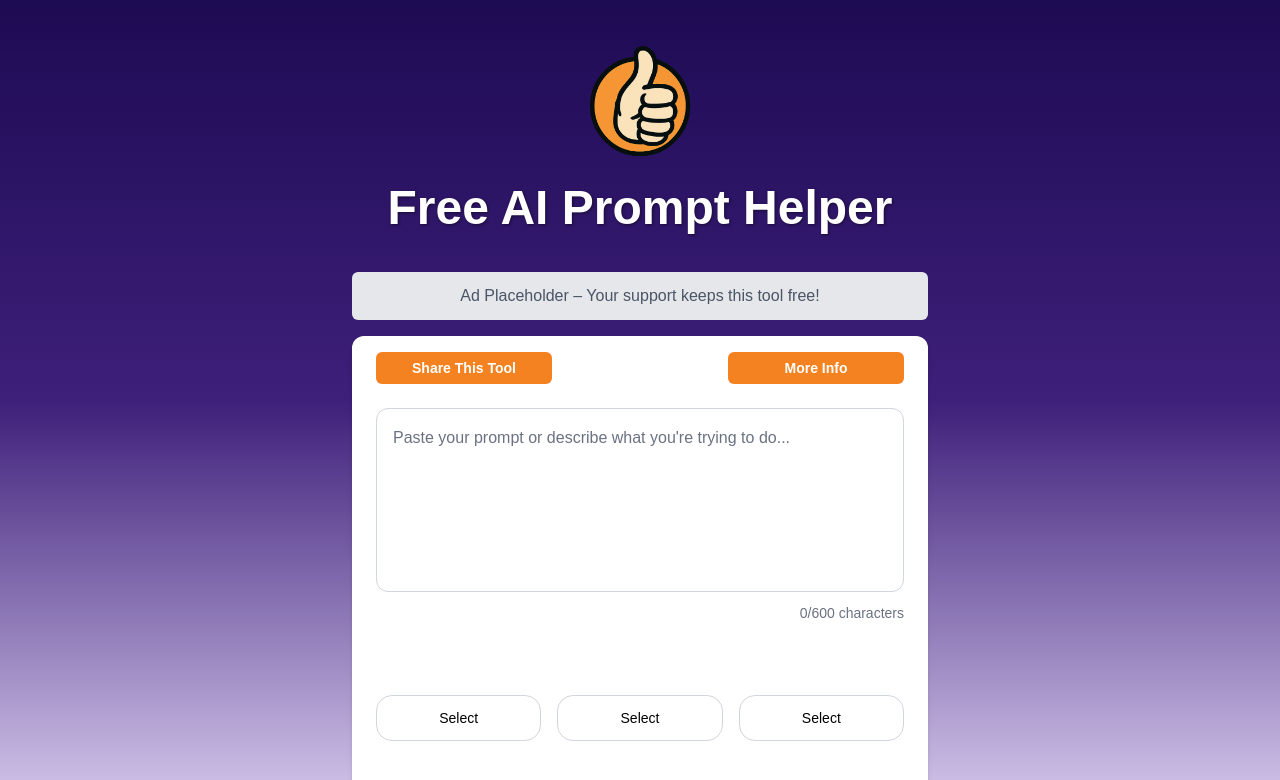
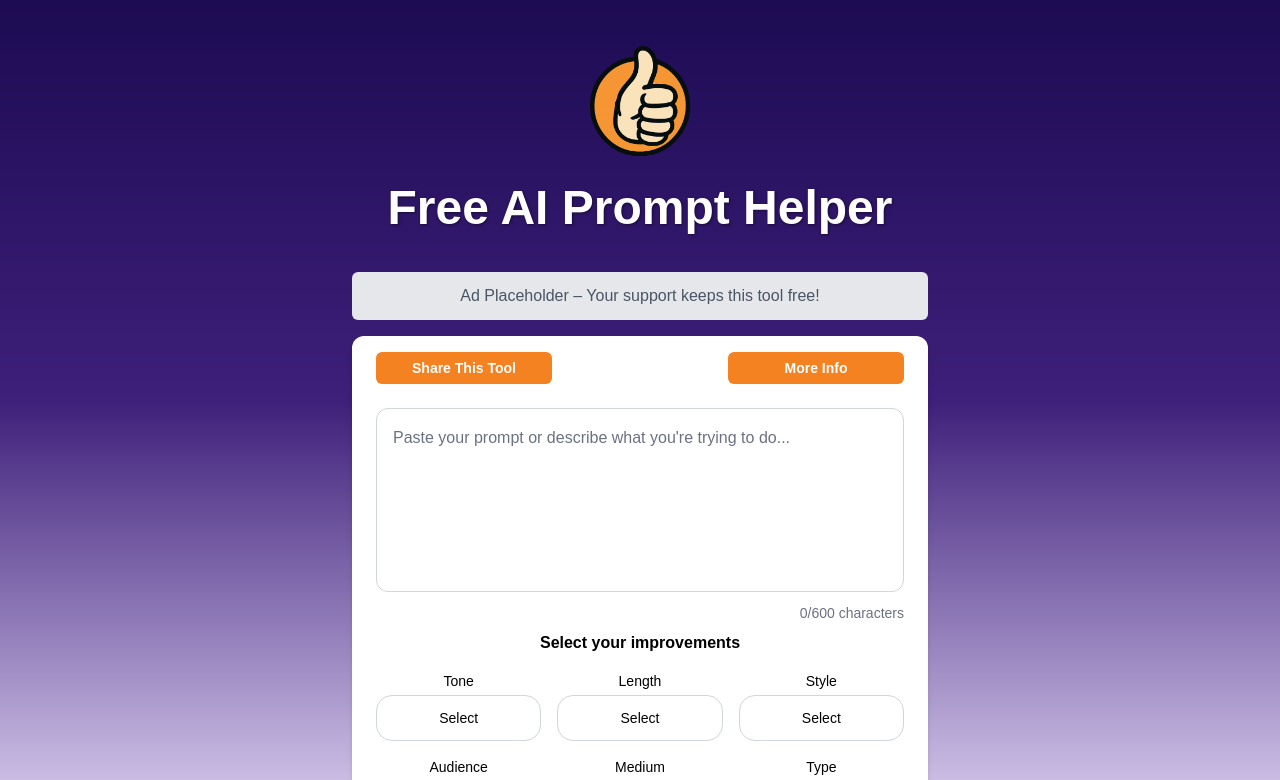
Before and after one commit to gkgkgk8020/free-ai-prompt-helper, a Next.js app: page / in a window 1280 px wide. Shown: the top 780 px of the page. Built offline with nearby package versions, Linux system fonts and the light colour scheme.

Commit message:
Fix: restore label text color to black for desktop visibility

```diff
--- a/app/page.tsx
+++ b/app/page.tsx
@@ -157,14 +157,14 @@ const finalOutput =
 </div>
 
 {/* === Section Header === */}
-<h2 className="text-center text-base font-semibold mb-4 text-white dark:text-white">Select your improvements</h2>
+<h2 className="text-center text-base font-semibold mb-4 text-black dark:text-white">Select your improvements</h2>
 
 {/* === Labeled Dropdowns === */}
 <div className="grid grid-cols-1 sm:grid-cols-3 gap-4 mb-6">
 
   {/* Tone */}
 <div className="flex flex-col items-center">
-  <label className="block text-sm font-medium mb-1 text-center text-white dark:text-white">Tone</label>
+  <label className="block text-sm font-medium mb-1 text-center text-black dark:text-white">Tone</label>
   <select
     value={tone}
     onChange={(e) => setTone(e.target.value)}
@@ -181,7 +181,7 @@ const finalOutput =
 
 {/* Length */}
 <div className="flex flex-col items-center">
-  <label className="block text-sm font-medium mb-1 text-center text-white dark:text-white">Length</label>
+  <label className="block text-sm font-medium mb-1 text-center text-black dark:text-white">Length</label>
   <select
     value={length}
     onChange={(e) => setLength(e.target.value)}
@@ -196,7 +196,7 @@ const finalOutput =
 
 {/* Style */}
 <div className="flex flex-col items-center">
-  <label className="block text-sm font-medium mb-1 text-center text-white dark:text-white">Style</label>
+  <label className="block text-sm font-medium mb-1 text-center text-black dark:text-white">Style</label>
   <select
     value={style}
     onChange={(e) => setStyle(e.target.value)}
@@ -212,7 +212,7 @@ const finalOutput =
 
 {/* Audience */}
 <div className="flex flex-col items-center">
-  <label className="block text-sm font-medium mb-1 text-center text-white dark:text-white">Audience</label>
+  <label className="block text-sm font-medium mb-1 text-center text-black dark:text-white">Audience</label>
   <select
     value={audience}
     onChange={(e) => setAudience(e.target.value)}
@@ -229,7 +229,7 @@ const finalOutput =
 
 {/* Medium */}
 <div className="flex flex-col items-center">
-  <label className="block text-sm font-medium mb-1 text-center text-white dark:text-white">Medium</label>
+  <label className="block text-sm font-medium mb-1 text-center text-black dark:text-white">Medium</label>
   <select
     value={platform}
     onChange={(e) => setPlatform(e.target.value)}
@@ -246,7 +246,7 @@ const finalOutput =
 
 {/* Type */}
 <div className="flex flex-col items-center">
-  <label className="block text-sm font-medium mb-1 text-center text-white dark:text-white">Type</label>
+  <label className="block text-sm font-medium mb-1 text-center text-black dark:text-white">Type</label>
   <select
     value={contentType}
     onChange={(e) => setContentType(e.target.value)}
```
